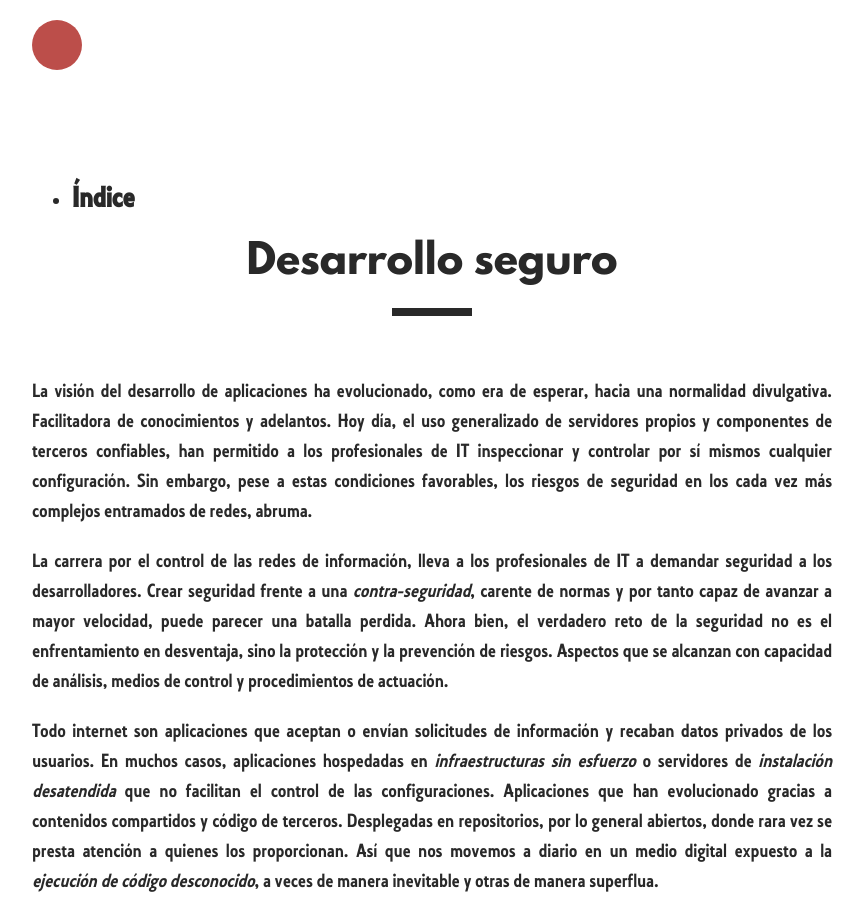
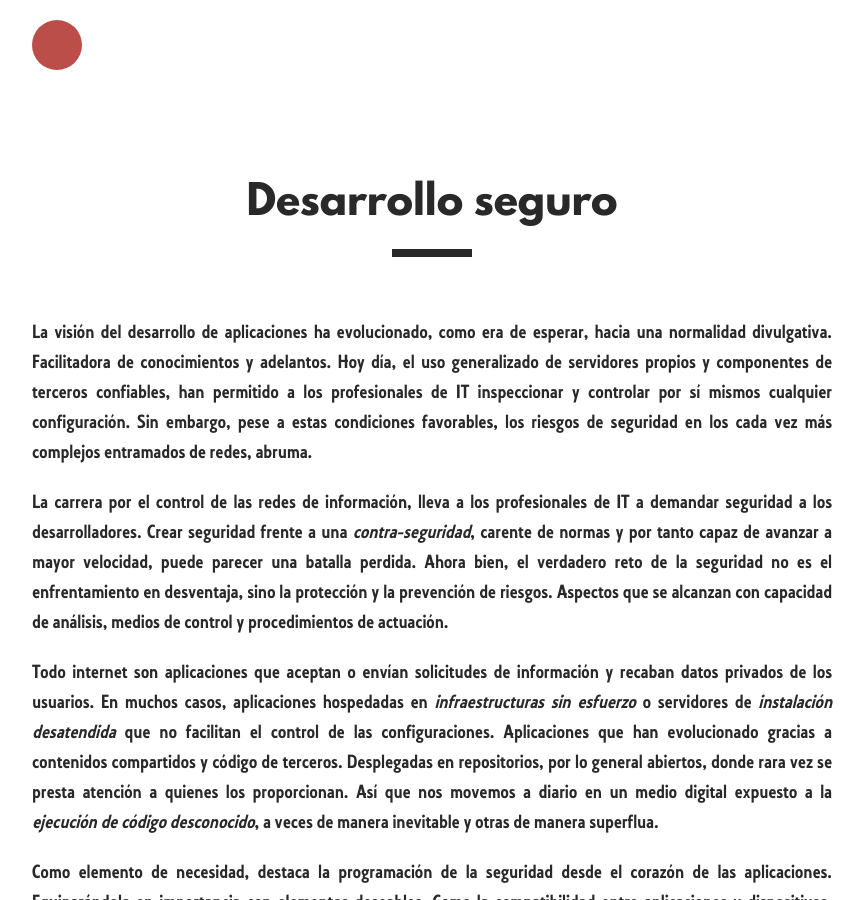
Before and after one commit to Rocmpr/blog, a Jekyll site: the page built from _posts/2019-10-28-Desarrollo Seguro.md, in a window 1280 px wide and 900 px high. Shown: the whole window, without its empty margins (208-1072 px from the left). Built offline with Jekyll 4.4.1, drawn with Linux system fonts in a browser that asks for light colours; our own code applies the rules of GitHub Pages for plain Markdown files.

Commit message:
Update post.html

```diff
--- a/_layouts/post.html
+++ b/_layouts/post.html
@@ -3,9 +3,6 @@ layout: default
 ---
 
 <div class="post">
-      <ul>
-      <li><a href="{{ site.baseurl }}/index.html"><h2 class="nav-title">Índice</h2></a></li>
-    </ul>
   <h1 class="post-title">{{ page.title }}</h1>
   <div class="post-line"></div>
 
```
